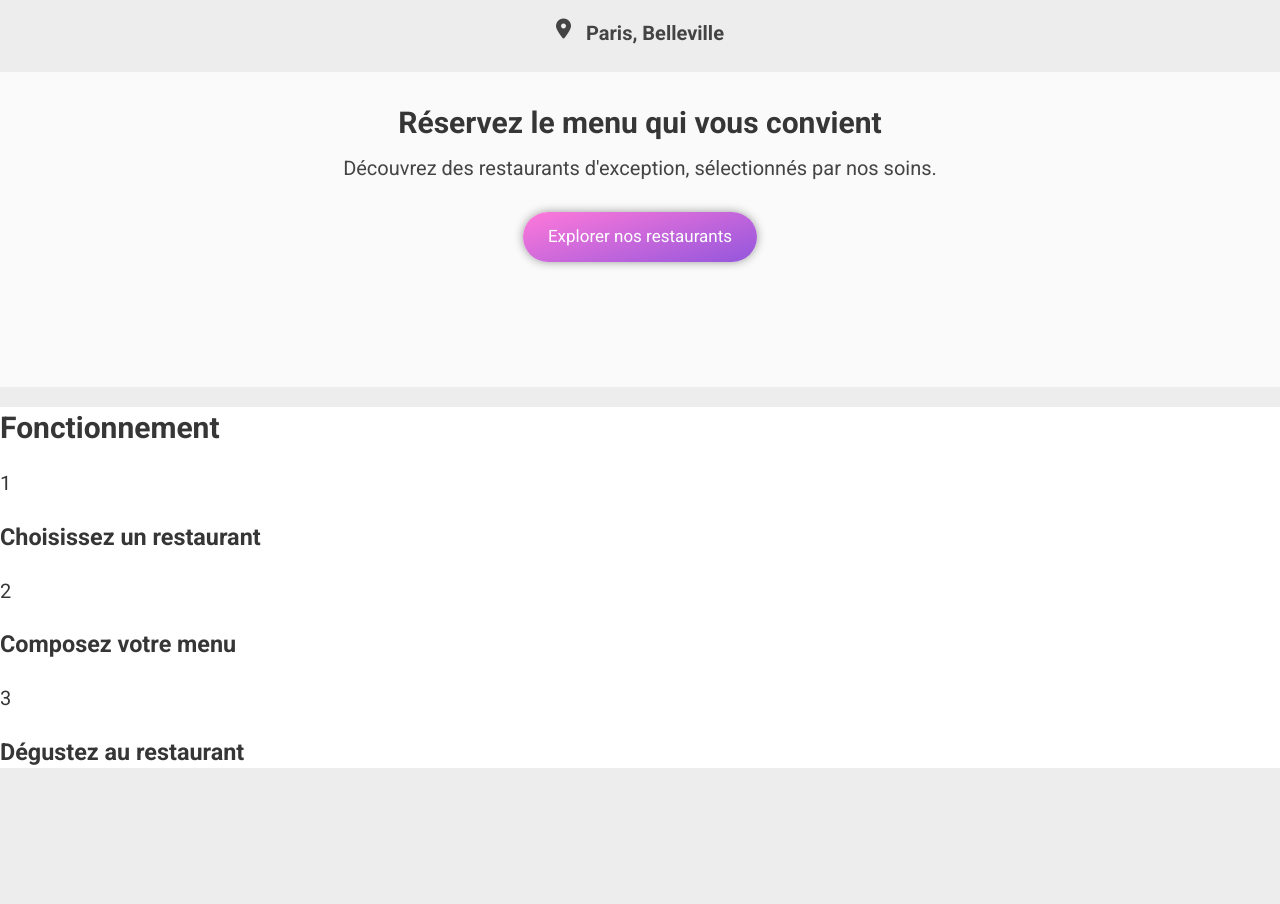
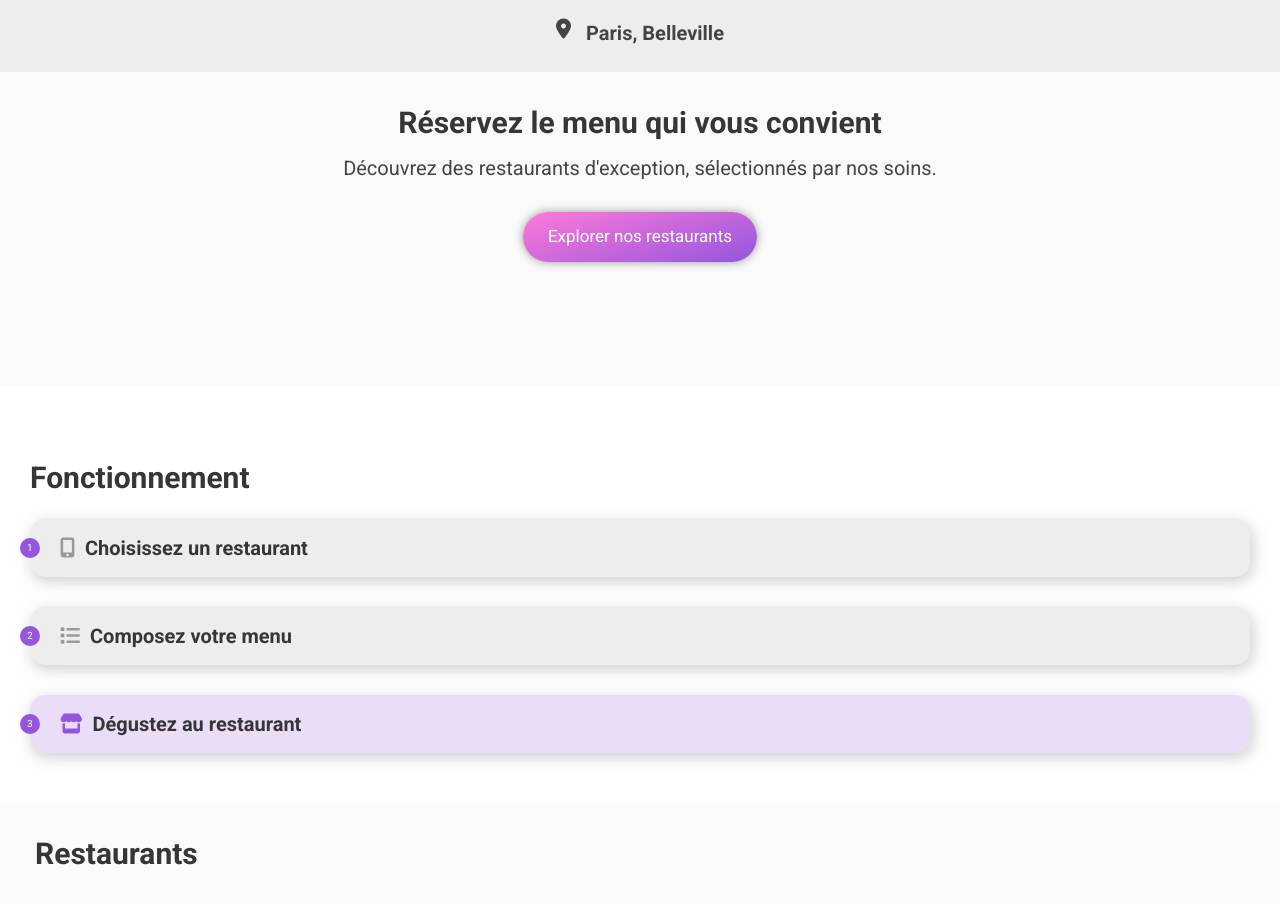
Before and after one commit to Titouannx/OC3_OhMyFood, a website: page index.html in a window 1280 px wide. Shown: the part 76-980 px from the top of the page. Before the commit the page ends 868 px from the top, so only its background shows below. Drawn offline with Linux system fonts and the light colour scheme; a web font is replaced by a local one.

Commit message:
blockFonctionnement done

```diff
--- a/index.html
+++ b/index.html
@@ -29,21 +29,25 @@
       <div class="blockFonctionnement">
         <h1>Fonctionnement</h1>
         <div class="cardsFonctionnement">
-          <div class="cardFonctionnement__step">
+          <div class="cardsFonctionnement__step">
             <p>1</p>
+            <i class="fa-solid fa-mobile-screen-button"></i>
             <h3>Choisissez un restaurant</h3>
           </div>
-          <div class="cardFonctionnement__step">
+          <div class="cardsFonctionnement__step">
             <p>2</p>
+            <i class="fa-solid fa-list"></i>
             <h3>Composez votre menu</h3>
           </div>
-          <div class="cardFonctionnement__step--lightPurple">
+          <div class="cardsFonctionnement__step cardsFonctionnement__step--lightPurple">
             <p>3</p>
+            <i class="fa-sharp fa-solid fa-store"></i>
             <h3>Dégustez au restaurant</h3>
           </div>
         </div>
       </div>
       <div class="blockRestaurants">
+        <h1>Restaurants</h1>
 
       </div>
     </main>
--- a/sass/abstracts/_variables.scss
+++ b/sass/abstracts/_variables.scss
@@ -43,8 +43,9 @@ $secondaryColor: #FF79DA !default;
 /// @type Color
 $tertiaryColor: #99E2D0 !default;
 
-
-
+/// Wrapper padding home
+/// @type Length
+$padding-home: 30px;
 
 
 /// Container's maximum width
--- a/sass/layout/_blockFonctionnement.scss
+++ b/sass/layout/_blockFonctionnement.scss
@@ -1,3 +1,48 @@
 .blockFonctionnement{
     background-color: white;
+    padding: 50px $padding-home;
+    .cardsFonctionnement{
+        margin-top: 20px;
+        display: flex;
+        flex-direction: column;
+        gap: 30px;
+        &__step{
+            gap: 10px;
+            display: flex;
+            flex-direction: row;
+            box-shadow: 2px 4px 15px rgba($mid-grey, 0.5);
+            border-radius: 15px;
+            padding: 15px 10px;
+            background: $light-grey;
+
+            p{
+                margin-top: 4px;
+                position: absolute;
+                font-size: 10px;
+                left: 20px;
+                color: white;
+                background: $primaryColor;
+                padding:3px 7px;
+                border-radius: 100%;
+            }
+
+            i{
+                color: $mid-grey;
+                padding-top: 4px;
+                padding-left: 20px;
+            }
+
+            h3{
+                font-size: 20px;
+            }
+
+            &--lightPurple{
+                background: rgba($primaryColor, 0.2);
+
+                i{
+                    color: $primaryColor;
+                }
+            }
+        }
+    }
 }
--- a/sass/layout/_blockRestaurants.scss
+++ b/sass/layout/_blockRestaurants.scss
@@ -0,0 +1,9 @@
+.blockRestaurants{
+    background-color: $extraLight-grey;
+    height: 615px;
+    h1{
+        margin: 0px;
+        padding: 30px 35px 0px 35px;
+    }
+
+}
--- a/sass/vendors/_normalize.scss
+++ b/sass/vendors/_normalize.scss
@@ -22,6 +22,36 @@
 
 body {
   margin: 0;
+}
+
+p{
+  margin: 0px;
+}
+
+h1{
+  font-size: 30px;
+  font-weight: bold;
+  margin: 0px;
+}
+
+h2{
+  margin: 0px;
+}
+
+h3{
+  margin: 0px;
+}
+
+h4{
+  margin: 0px;
+}
+
+h5{
+  margin: 0px;
+}
+
+h6{
+  margin: 0px;
 }
 
 /**
```
Also changed, not shown: public/css/style.css, 1 other file.
